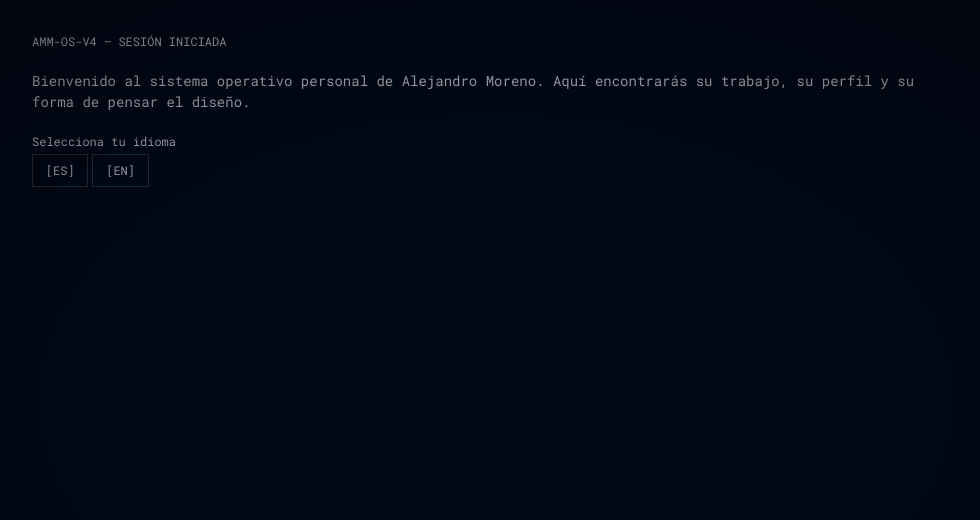
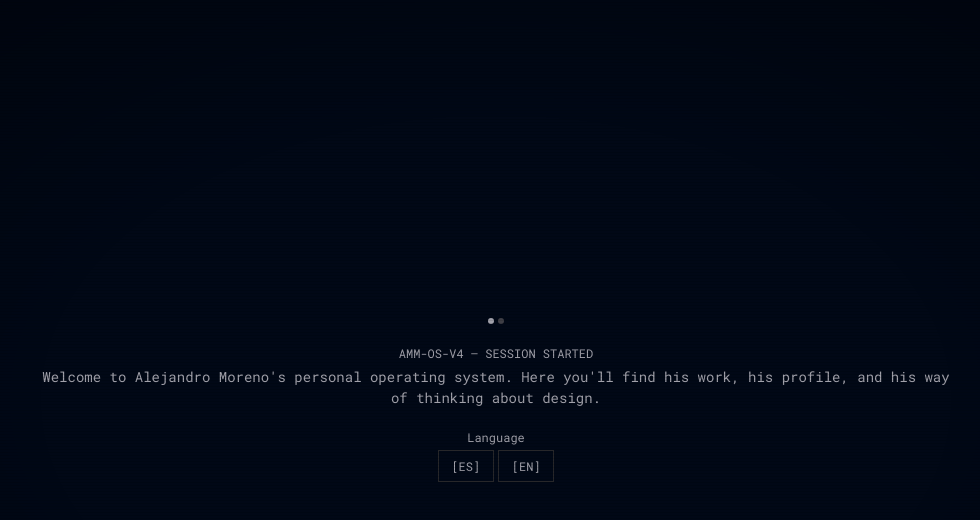
Before and after one commit to AlejandroMorenoMartin/amm-os, a React (Vite) app: page / in a window 1280 px wide. Shown: the top 520 px of the page, without its empty margins (144-1124 px from the left). Built offline with nearby package versions, Linux system fonts and the light colour scheme.

Commit message:
feat(amm-os): redesign onboarding as 2-step centered flow with system lang detection

```diff
--- a/src/components/pages/OnboardingPage.tsx
+++ b/src/components/pages/OnboardingPage.tsx
@@ -1,97 +1,91 @@
-import { useEffect, useState } from 'react';
-import { useT } from '../../i18n';
+import { useState } from 'react';
 import { useAppStore } from '../../store/useAppStore';
 
 interface OnboardingPageProps {
   onComplete: (path: string) => void;
 }
 
-export function OnboardingPage({ onComplete }: OnboardingPageProps) {
-  const { t } = useT();
-  const { setLang } = useAppStore();
-  const [phase, setPhase] = useState(1);
+const systemLang = navigator.language.startsWith('es') ? 'es' : 'en';
 
-  useEffect(() => {
-    if (phase === 1 || phase === 2 || phase === 4) {
-      const timer = setTimeout(() => setPhase((p) => p + 1), 600);
-      return () => clearTimeout(timer);
-    }
-  }, [phase]);
+const STRINGS = {
+  es: {
+    sessionLabel: 'AMM-OS-V4 — SESIÓN INICIADA',
+    welcome: 'Bienvenido al sistema operativo personal de Alejandro Moreno. Aquí encontrarás su trabajo, su perfil y su forma de pensar el diseño.',
+    stepLang: 'Language',
+    stepDestination: 'Destination',
+  },
+  en: {
+    sessionLabel: 'AMM-OS-V4 — SESSION STARTED',
+    welcome: "Welcome to Alejandro Moreno's personal operating system. Here you'll find his work, his profile, and his way of thinking about design.",
+    stepLang: 'Language',
+    stepDestination: 'Destination',
+  },
+};
 
-  useEffect(() => {
-    if (phase < 5) return;
-    const handler = (e: KeyboardEvent) => {
-      if (e.key === 'Enter') onComplete('/');
-    };
-    window.addEventListener('keydown', handler);
-    return () => window.removeEventListener('keydown', handler);
-  }, [phase, onComplete]);
-
-  const navLinks = [
-    { label: t.nav.home,    path: '/',         dest: 'home' },
-    { label: t.nav.trabajo, path: '/projects', dest: 'projects' },
-    { label: t.nav.cv,      path: '/resume',   dest: 'resume' },
-    { label: t.nav.skills,  path: '/skills',   dest: 'skills' },
+const NAV_LINKS = [
+  { label: '[HOME]',     path: '/',         dest: 'home' },
+  { label: '[PROJECTS]', path: '/projects', dest: 'projects' },
+  { label: '[RESUME]',   path: '/resume',   dest: 'resume' },
+  { label: '[SKILLS]',   path: '/skills',   dest: 'skills' },
 ];
 
+export function OnboardingPage({ onComplete }: OnboardingPageProps) {
+  const { setLang } = useAppStore();
+  const [step, setStep] = useState<1 | 2>(1);
+  const s = STRINGS[systemLang];
+
+  function handleLang(l: 'es' | 'en') {
+    setLang(l);
+    setStep(2);
+  }
+
   return (
-    <div className="flex-1 flex flex-col font-mono">
-      {/* Top: fases 1-4 */}
-      <div className="flex flex-col" style={{ gap: 'var(--gap-section)' }}>
-        {/* Fase 1 */}
+    <div className="flex flex-col items-center justify-center font-mono" style={{ height: '100%', gap: 'var(--gap-section)' }}>
+      {/* Progress dots */}
+      <div className="flex" style={{ gap: 'var(--gap-block)' }}>
+        {([1, 2] as const).map((n) => (
+          <div
+            key={n}
+            style={{
+              width: '6px',
+              height: '6px',
+              borderRadius: '50%',
+              background: step === n ? 'var(--color-zinc-400)' : 'var(--color-zinc-700)',
+            }}
+          />
+        ))}
+      </div>
+
+      {/* Header */}
+      <div className="flex flex-col" style={{ gap: 'var(--gap-block)', textAlign: 'center' }}>
+        <p className="text-txt-s" style={{ color: 'var(--color-zinc-600)' }}>{s.sessionLabel}</p>
+        <p className="text-txt-base">{s.welcome}</p>
+      </div>
+
+      {/* Step content */}
+      <div className="flex flex-col" style={{ gap: 'var(--gap-block)', alignItems: 'center' }}>
         <p className="text-txt-s" style={{ color: 'var(--color-zinc-600)' }}>
-          {t.onboarding.sessionLabel}
+          {step === 1 ? s.stepLang : s.stepDestination}
         </p>
 
-        {/* Fase 2 */}
-        {phase >= 2 && (
-          <p className="text-txt-base">
-            {t.onboarding.welcome}
-          </p>
-        )}
-
-        {/* Fase 3 */}
-        {phase >= 3 && (
-          <div className="flex flex-col" style={{ gap: 'var(--gap-block)' }}>
-            <p className="text-txt-s" style={{ color: 'var(--color-zinc-600)' }}>
-              {t.onboarding.selectLang}
-            </p>
+        {step === 1 && (
           <div className="flex" style={{ gap: 'var(--gap-block)' }}>
             {(['es', 'en'] as const).map((l) => (
               <button
                 key={l}
                 type="button"
-                  onClick={() => { setLang(l); setPhase(4); }}
+                onClick={() => handleLang(l)}
                 className="btn-action font-mono"
               >
                 [{l.toUpperCase()}]
               </button>
             ))}
           </div>
-          </div>
         )}
 
-        {/* Fase 4 */}
-        {phase >= 4 && (
-          <div className="flex flex-col" style={{ gap: 'var(--gap-block)' }}>
-            <p className="text-txt-xs" style={{ color: 'var(--color-zinc-600)' }}>
-              {t.onboarding.navTitle}
-            </p>
-            <pre className="text-txt-s" style={{ fontFamily: 'inherit', margin: 0 }}>
-              {t.onboarding.navKeys}
-            </pre>
-          </div>
-        )}
-      </div>
-
-      {/* Bottom: fase 5 */}
-      {phase >= 5 && (
-        <div className="flex flex-col" style={{ marginTop: 'auto', gap: 'var(--gap-block)' }}>
-          <p className="text-txt-xs" style={{ color: 'var(--color-zinc-600)' }}>
-            {t.onboarding.navDestination}
-          </p>
+        {step === 2 && (
           <div className="flex" style={{ gap: 'var(--gap-block)' }}>
-            {navLinks.map(({ label, path, dest }) => (
+            {NAV_LINKS.map(({ label, path, dest }) => (
               <button
                 key={path}
                 type="button"
@@ -103,8 +97,8 @@ export function OnboardingPage({ onComplete }: OnboardingPageProps) {
               </button>
             ))}
           </div>
+        )}
       </div>
-      )}
     </div>
   );
 }
--- a/src/i18n/en.ts
+++ b/src/i18n/en.ts
@@ -23,10 +23,8 @@ export const en: Strings = {
   onboarding: {
     sessionLabel: 'AMM-OS-V4 — SESSION STARTED',
     welcome: 'Welcome to Alejandro Moreno\'s personal operating system. Here you\'ll find his work, his profile, and his way of thinking about design.',
-    selectLang: 'Select your language',
-    navTitle: 'How navigation works',
-    navKeys: '← →   Navigate between sections\n↑ ↓   Scroll through content\nEnter   Confirm selection',
-    navDestination: 'Where do you want to go?',
+    stepLang: 'Language',
+    stepDestination: 'Destination',
   },
   home: {
     title: '[HOME]',
--- a/src/i18n/es.ts
+++ b/src/i18n/es.ts
@@ -23,10 +23,8 @@ export const es: Strings = {
   onboarding: {
     sessionLabel: 'AMM-OS-V4 — SESIÓN INICIADA',
     welcome: 'Bienvenido al sistema operativo personal de Alejandro Moreno. Aquí encontrarás su trabajo, su perfil y su forma de pensar el diseño.',
-    selectLang: 'Selecciona tu idioma',
-    navTitle: 'Así funciona la navegación',
-    navKeys: '← →   Navega entre secciones\n↑ ↓   Desplázate por el contenido\nEnter   Confirma la selección',
-    navDestination: '¿A dónde quieres ir?',
+    stepLang: 'Language',
+    stepDestination: 'Destination',
   },
   home: {
     title: '[HOME]',
--- a/src/i18n/types.ts
+++ b/src/i18n/types.ts
@@ -21,10 +21,8 @@ export interface Strings {
   onboarding: {
     sessionLabel: string;
     welcome: string;
-    selectLang: string;
-    navTitle: string;
-    navKeys: string;
-    navDestination: string;
+    stepLang: string;
+    stepDestination: string;
   };
   home: {
     title: string;
```
Lines whose indentation alone changed are shown as unchanged.
